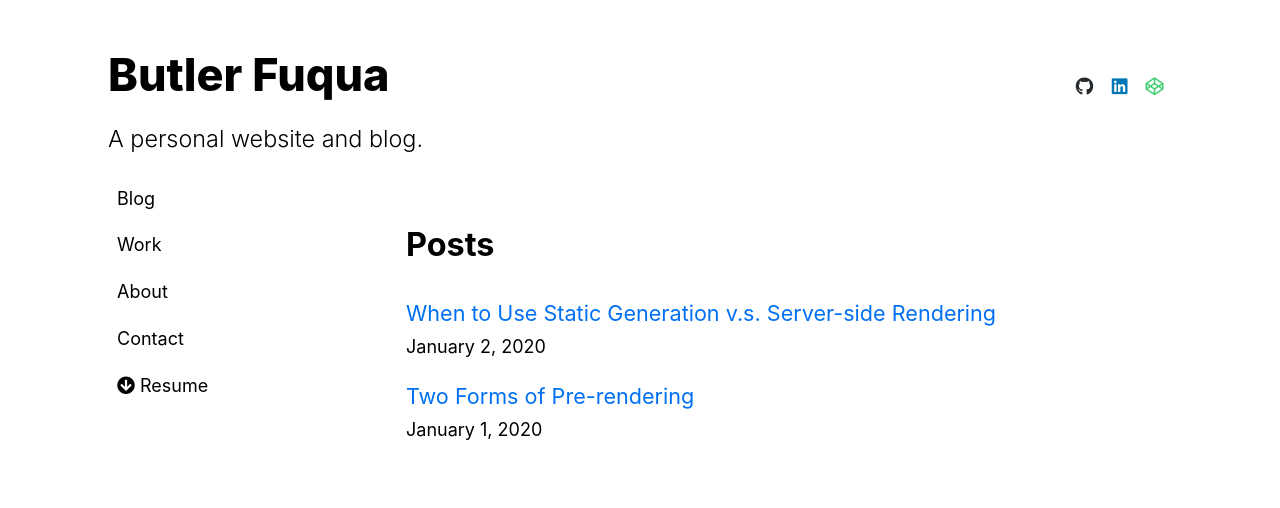
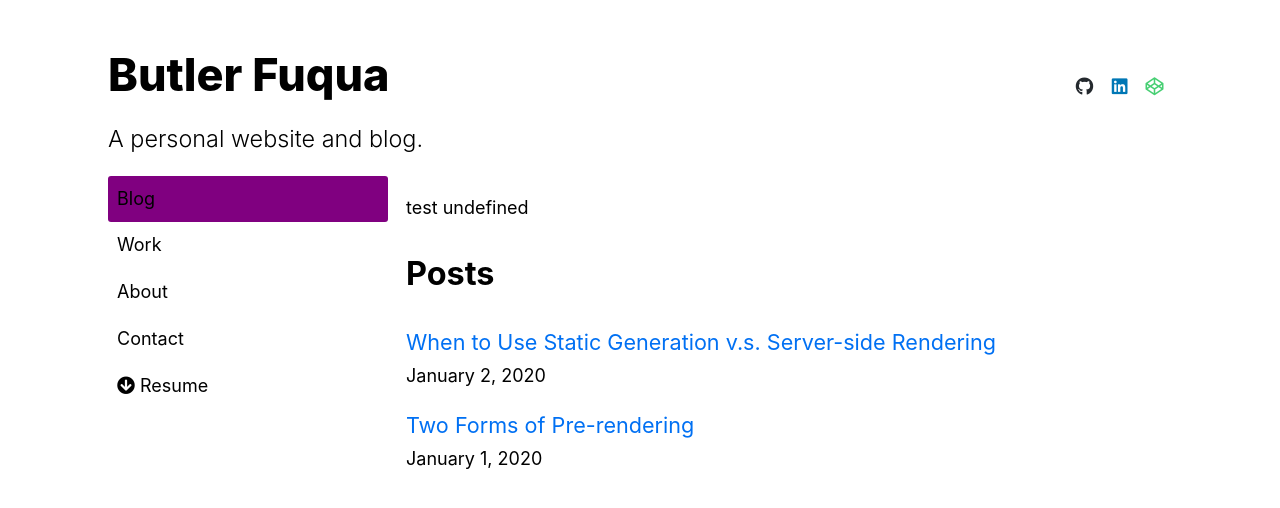
Before and after one commit to ButlerFuqua/personal-blog, a Next.js app: page / in a window 1280 px wide. Shown: the top 508 px of the page. Built offline with nearby package versions, Linux system fonts and the light colour scheme.

Commit message:
Add active selection to sidebar.

```diff
--- a/components/layout.js
+++ b/components/layout.js
@@ -6,15 +6,19 @@ import Sidebar from '../components/sidebar'
 import { useState } from 'react'
 import styled from 'styled-components'
 import MenuToggle from '../components/menuToggle'
+import Router from 'next/router'
+
 
 const name = 'Butler Fuqua'
 export const siteTitle = 'Personal website and blog'
 
 
 
-export default function Layout({ children, home }) {
+export default function Layout({ children, home, test }) {
 
     const [showSidebar, setshowSidebar] = useState(false)
+    const [activeItem, setActiveItem] = useState('/')
+
 
     const handleSidebar = () => setshowSidebar(!showSidebar)
 
@@ -41,6 +45,7 @@ export default function Layout({ children, home }) {
             <main>
                 <Sidebar shown={showSidebar} handleSidebar={handleSidebar} />
                 <div id="pageWrapper">
+                    {'test ' + test}
                     {children}
                 </div>
             </main>
--- a/components/sidebar.js
+++ b/components/sidebar.js
@@ -1,5 +1,6 @@
 import styled from 'styled-components'
-import Router from 'next/router'
+import Router, { useRouter } from 'next/router'
+import { useState } from 'react'
 
 
 const Container = styled.div`
@@ -50,6 +51,7 @@ const Li = styled.li`
     transition: .3s;
     transform: scale(1.0);
 
+
     & a {
         color: inherit;
         text-decoration: none;
@@ -60,6 +62,13 @@ const Li = styled.li`
         box-shadow: 0px 0px 20px 6px rgba(0,0,0, .1);
 
     }
+
+    &.active {
+        background: purple;
+
+    }
+
+
 `
 
 const items = [
@@ -86,16 +95,31 @@ const items = [
     }
 ]
 
-export default function Sidebar({ shown, handleSidebar }) {
+export default function Sidebar({ shown }) {
+
+
+    const router = useRouter()
+    const { pathname } = router
+
+    const [activeItem, setActiveItem] = useState(pathname)
+
+    const handleSelectItem = item => {
+
+        setActiveItem(item.path)
+
+        if (item.path.indexOf('http') === -1) Router.push(item.path)
+        else window.open(item.path)
+
+    }
+
+
     return (
         <Container className={shown ? 'shown' : ''}>
             <Ul>
                 {items.map(item => (
                     <Li
-                        onClick={() => item.path.indexOf('http') === -1
-                            ? Router.push(item.path)
-                            : window.open(item.path)
-                        }
+                        className={activeItem === item.path ? 'active' : ''}
+                        onClick={() => handleSelectItem(item)}
                         key={items.indexOf(item)}
                     >
                         {item.icon
--- a/pages/_app.js
+++ b/pages/_app.js
@@ -4,6 +4,6 @@ import '../styles/global.css'
 
 export default function App({ Component, pageProps }) {
     return (
-        <Component {...pageProps} />
+        <Component test="test" {...pageProps} />
     )
 }
```
Also changed, not shown: pages/work.js (added, +9 -0 lines).
